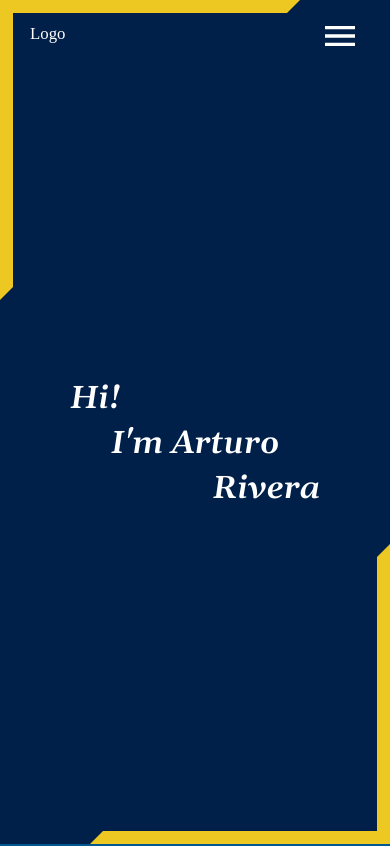
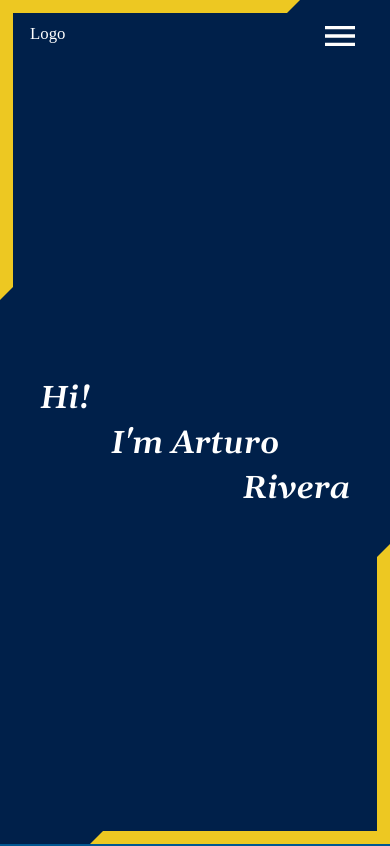
Before and after one commit to Houser97/Portfolio, a React (Create React App) app: page / in a window 390 px wide. Shown: the top 846 px of the page. Built offline with nearby package versions, Linux system fonts and the light colour scheme.

Commit message:
Reduce padding with media query

```diff
--- a/src/styles/Home.css
+++ b/src/styles/Home.css
@@ -77,6 +77,19 @@
     border-right: var(--border-width) var(--home-background) solid;
 }
 
+@media (max-width: 700px) {
+    .home-subcontainer{
+        display: flex;
+        justify-content: center;
+        align-items: center;
+        height: 100%;
+        min-height: 100vh;
+        padding: 0px 20px;
+        padding-top: 50px;
+        position: relative;
+    }
+}
+
 @media (max-width: 680px) {
     .border-bottom{
         border-bottom: var(--border-width-medium) var(--border-color) solid;
```
